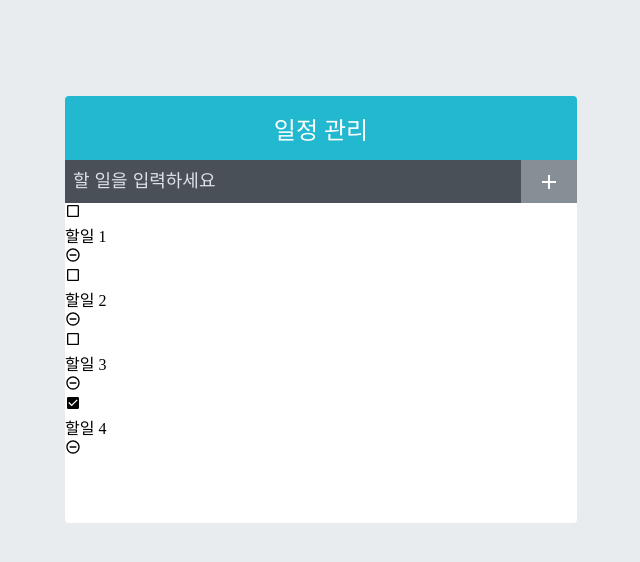
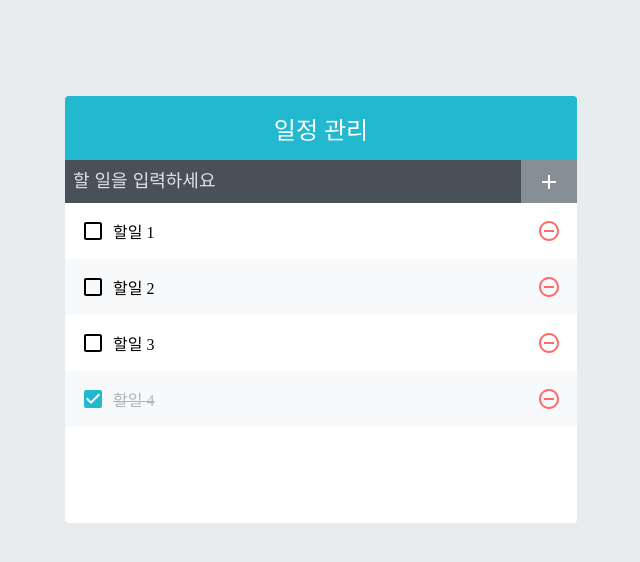
Before and after one commit to kiekk/todo-list-react, a React (Create React App) app: page / in a window 1280 px wide. Shown: the top 562 px of the page, without its empty margins (319-959 px from the left). Built offline with nearby package versions, Linux system fonts and the light colour scheme.

Commit message:
add component TodoListItem

```diff
--- a/src/components/TodoList.js
+++ b/src/components/TodoList.js
@@ -1,24 +1,11 @@
-import cn from 'classnames'
-import {
-  MdCheckBox,
-  MdCheckBoxOutlineBlank,
-  MdRemoveCircleOutline,
-} from 'react-icons/md'
+import TodoListItem from './TodoListItem'
 import './TodoList.scss'
 
 const TodoList = ({ list }) => {
   return (
     <div className="TodoList">
-      {list.map(({ id, todo, checked }) => (
-        <div className="TodoListItem" key={id}>
-          <div className={cn('checkbox', { checked })}>
-            {checked ? <MdCheckBox /> : <MdCheckBoxOutlineBlank />}
-            <div className="text">{todo}</div>
-          </div>
-          <div className="remove">
-            <MdRemoveCircleOutline />
-          </div>
-        </div>
+      {list.map((item) => (
+        <TodoListItem item={item} key={item.id} />
       ))}
     </div>
   )
--- /dev/null
+++ b/src/components/TodoListItem.js
@@ -0,0 +1,24 @@
+import cn from 'classnames'
+import {
+  MdCheckBox,
+  MdCheckBoxOutlineBlank,
+  MdRemoveCircleOutline,
+} from 'react-icons/md'
+import './TodoListItem.scss'
+
+const TodoListItem = ({ item }) => {
+  const { todo, checked } = item
+  return (
+    <div className="TodoListItem">
+      <div className={cn('checkbox', { checked })}>
+        {checked ? <MdCheckBox /> : <MdCheckBoxOutlineBlank />}
+        <div className="text">{todo}</div>
+      </div>
+      <div className="remove">
+        <MdRemoveCircleOutline />
+      </div>
+    </div>
+  )
+}
+
+export default TodoListItem
```
